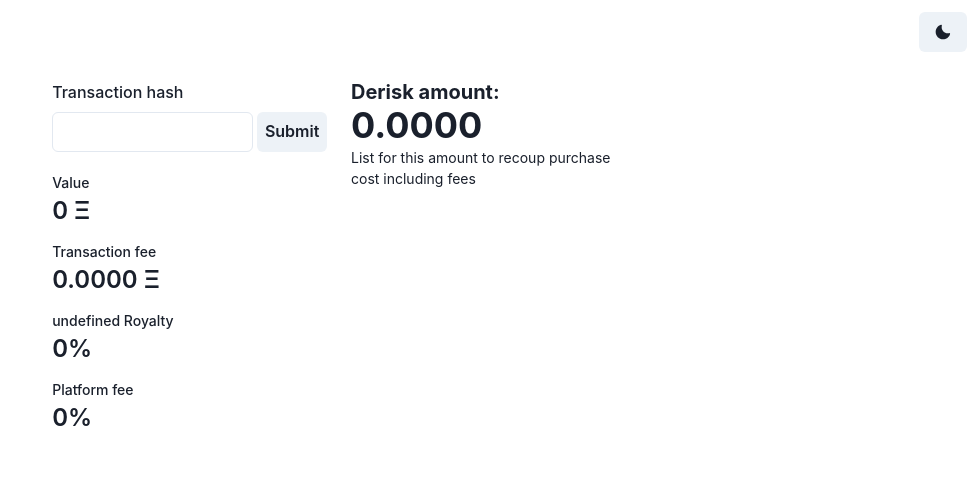
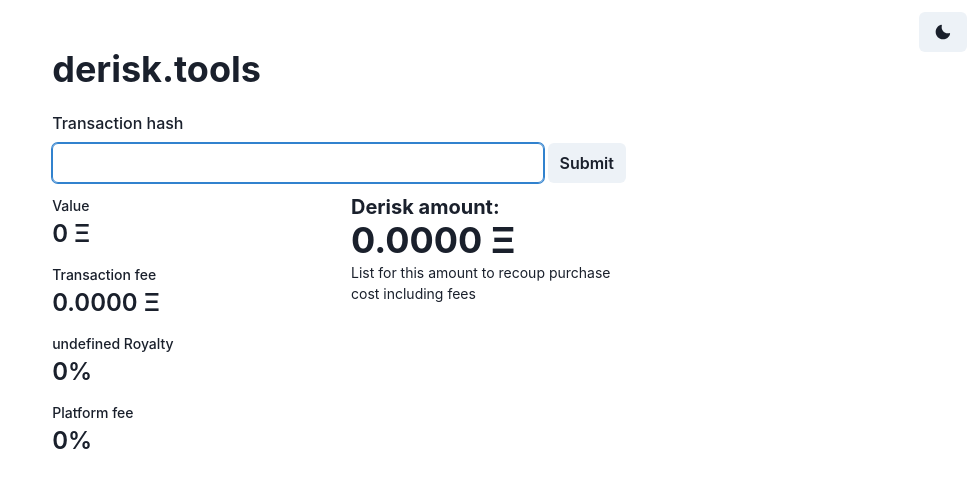
Before and after one commit to codyarose/derisk, a React (Vite) app: page / in a window 1280 px wide. Shown: the top 488 px of the page, without its empty margins (301-1280 px from the left). Built offline with nearby package versions, Linux system fonts and the light colour scheme.

Commit message:
Add collection stats and improve main input ux

```diff
--- a/src/App.tsx
+++ b/src/App.tsx
@@ -8,6 +8,8 @@
 	Heading,
 	VStack,
 	Text,
+	Link,
+	Divider,
 } from "@chakra-ui/layout"
 import {
 	Button,
@@ -19,8 +21,9 @@
 	StatLabel,
 	StatNumber,
 	useColorMode,
+	Image,
 } from "@chakra-ui/react"
-import { ChangeEvent, useEffect, useState } from "react"
+import { ChangeEvent, useEffect, useRef, useState } from "react"
 import { useQuery } from "react-query"
 import { utils as ethersUtils, constants as ethersConstants } from "ethers"
 
@@ -31,8 +34,9 @@
 	const { colorMode, toggleColorMode } = useColorMode()
 	const toast = createStandaloneToast()
 	const [txHash, setTxHash] = useState("")
+	const inputRef = useRef<HTMLInputElement | null>(null)
 
-	const { data: txByHash, isLoading: isTxByHashLoading } = useQuery(
+	const { data: txByHash, isLoading: isLoadingTxByHash } = useQuery(
 		["txByHash", txHash],
 		() =>
 			fetch(
@@ -43,7 +47,7 @@
 		}
 	)
 
-	const { data: txReceipt, isLoading: isTxReceiptLoading } = useQuery(
+	const { data: txReceipt, isLoading: isLoadingTxReceipt } = useQuery(
 		["txReceipt", txHash],
 		() =>
 			fetch(
@@ -59,7 +63,7 @@
 		(item: any) => item.data === "0x"
 	).address
 
-	const { data: collectionData } = useQuery(
+	const { data: collectionData } = useQuery<CollectionData>(
 		["collection", contractAddress],
 		() =>
 			fetch(
@@ -67,6 +71,21 @@
 			).then((res) => res.json()),
 		{
 			enabled: Boolean(contractAddress),
+		}
+	)
+
+	const {
+		data: collectionStats,
+		isRefetching: isRefetchingCollectionStats,
+		refetch: refetchCollectionStats,
+	} = useQuery<{ stats: CollectionStats }>(
+		["stats", collectionData?.collection.slug],
+		() =>
+			fetch(
+				`https://api.opensea.io/api/v1/collection/${collectionData?.collection.slug}/stats`
+			).then((res) => res.json()),
+		{
+			enabled: Boolean(collectionData),
 		}
 	)
 
@@ -94,6 +113,16 @@
 			(e.currentTarget.elements.namedItem("txHash") as HTMLInputElement)
 				.value
 		)
+
+		inputRef.current?.focus()
+	}
+
+	const handleInputClick = () => {
+		inputRef.current?.select()
+	}
+
+	const handleCollectionStatsRefetch = () => {
+		refetchCollectionStats()
 	}
 
 	useEffect(() => {
@@ -113,7 +142,7 @@
 			display='flex'
 			justifyContent='center'
 			flexDir='column'
-			py={["3rem", "5rem"]}
+			py={["1rem", "3rem"]}
 		>
 			<Button
 				onClick={toggleColorMode}
@@ -125,8 +154,10 @@
 				{colorMode === "light" ? <MoonIcon /> : <SunIcon />}
 			</Button>
 
-			<Grid gridTemplateColumns={["1fr", "1fr 1fr"]} gridGap='6' w='100%'>
-				<VStack align='flex-start'>
+			<Box as='header' mb={5}>
+				<Heading>derisk.tools</Heading>
+			</Box>
+
 			<form onSubmit={handleTxSubmit}>
 				<FormControl mb='3'>
 					<FormLabel>Transaction hash</FormLabel>
@@ -134,19 +165,26 @@
 						<Input
 							name='txHash'
 							maxLength={66}
-									// minLength={66}
+							autoFocus
+							ref={inputRef}
+							onClick={handleInputClick}
 						/>
 						<Button
 							type='submit'
-									isLoading={
-										isTxByHashLoading || isTxReceiptLoading
-									}
+							isLoading={isLoadingTxByHash || isLoadingTxReceipt}
 						>
 							Submit
 						</Button>
 					</InputGroup>
 				</FormControl>
 			</form>
+			<Grid
+				gridTemplateColumns={["1fr", "1fr 1fr"]}
+				gridGap='6'
+				w='100%'
+				mb={5}
+			>
+				<VStack align='flex-start'>
 					<StatGroup flexDir='column' gridGap='3'>
 						<Stat>
 							<StatLabel>Value</StatLabel>
@@ -179,7 +217,9 @@
 				>
 					<Box>
 						<Heading size='md'>Derisk amount:</Heading>
-						<Heading size='xl'>{deriskAmount}</Heading>
+						<Heading size='xl'>
+							{`${deriskAmount} ${ETH_SYMBOL}`}
+						</Heading>
 						<Text fontSize='sm'>
 							List for this amount to recoup purchase cost
 							including fees
@@ -187,8 +227,81 @@
 					</Box>
 				</Flex>
 			</Grid>
+
+			{collectionStats ? (
+				<>
+					<Divider />
+					<Box mt={5}>
+						<Link
+							href={`https://opensea.io/collection/${collectionData?.collection.slug}`}
+							isExternal
+							_focus={{ outline: "none" }}
+						>
+							<Flex gridGap={3} mb={3} alignItems='flex-end'>
+								<Image
+									src={collectionData?.collection.image_url}
+									boxSize='40px'
+									objectFit='cover'
+									borderRadius='full'
+								/>
+								<Heading size='lg'>
+									{collectionData?.name} Stats
+								</Heading>
+							</Flex>
+						</Link>
+						<StatGroup>
+							<Stat>
+								<StatLabel>Items</StatLabel>
+								<StatNumber>
+									{collectionStats.stats.count}
+								</StatNumber>
+							</Stat>
+							<Stat>
+								<StatLabel>Floor</StatLabel>
+								<StatNumber>
+									{`${Number(
+										collectionStats?.stats?.floor_price?.toFixed(
+											4
+										)
+									)} ${ETH_SYMBOL}`}
+								</StatNumber>
+							</Stat>
+							<Stat>
+								<StatLabel>Volume traded</StatLabel>
+								<StatNumber>
+									{`${Math.trunc(
+										collectionStats.stats.total_volume
+									)} ${ETH_SYMBOL}`}
+								</StatNumber>
+							</Stat>
+							<Button
+								onClick={handleCollectionStatsRefetch}
+								isLoading={isRefetchingCollectionStats}
+							>
+								&#8635;
+							</Button>
+						</StatGroup>
+					</Box>
+				</>
+			) : null}
 		</Container>
 	)
 }
 
 export default App
+
+type CollectionData = {
+	name: string
+	dev_seller_fee_basis_points: number
+	opensea_seller_fee_basis_points: number
+	collection: {
+		image_url: string
+		slug: string
+	}
+}
+
+type CollectionStats = {
+	count: number
+	floor_price: number
+	total_volume: number
+}
```
Lines whose indentation alone changed are shown as unchanged.
